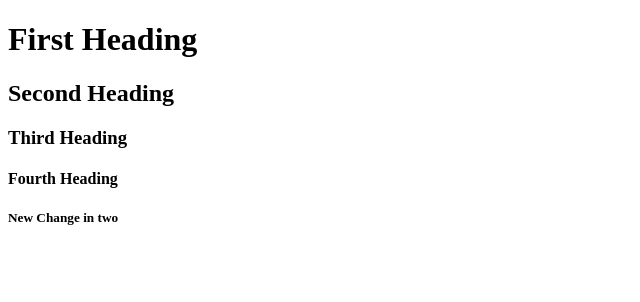
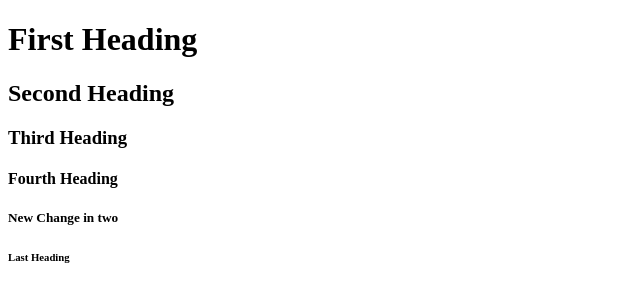
Before and after one commit to RahulChaudhary-Cedcoss/AdvGit, a plain HTML site: page index.html in a window 1280 px wide. Shown: the full height of the page, 0-640 px from the left. Drawn offline with Linux system fonts and the light colour scheme.

Commit message:
Commit 6

```diff
--- a/index.html
+++ b/index.html
@@ -12,5 +12,6 @@
     <h3>Third Heading</h3>
     <h4>Fourth Heading</h4>
     <h5>New Change in two</h5>
-</body>
+    <h6>Last Heading </h6>
+    </body>
 </html>
```
